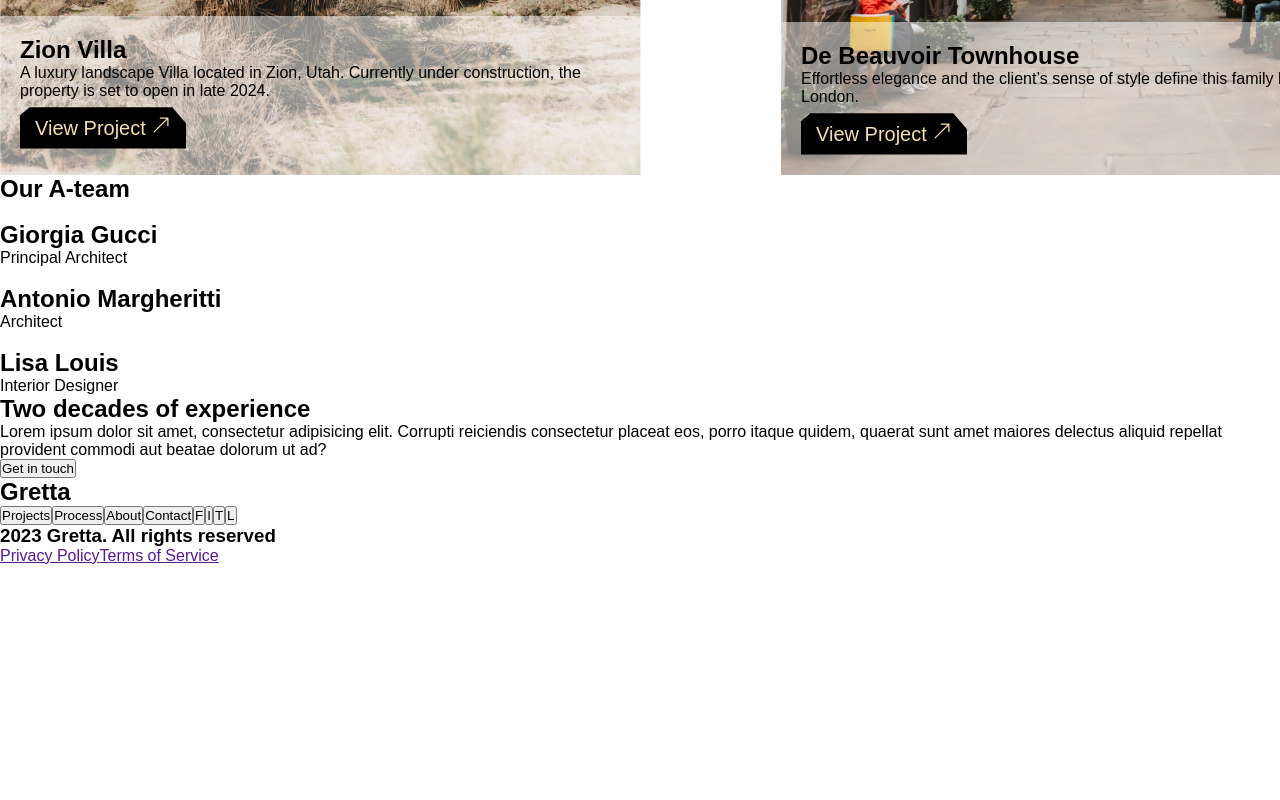
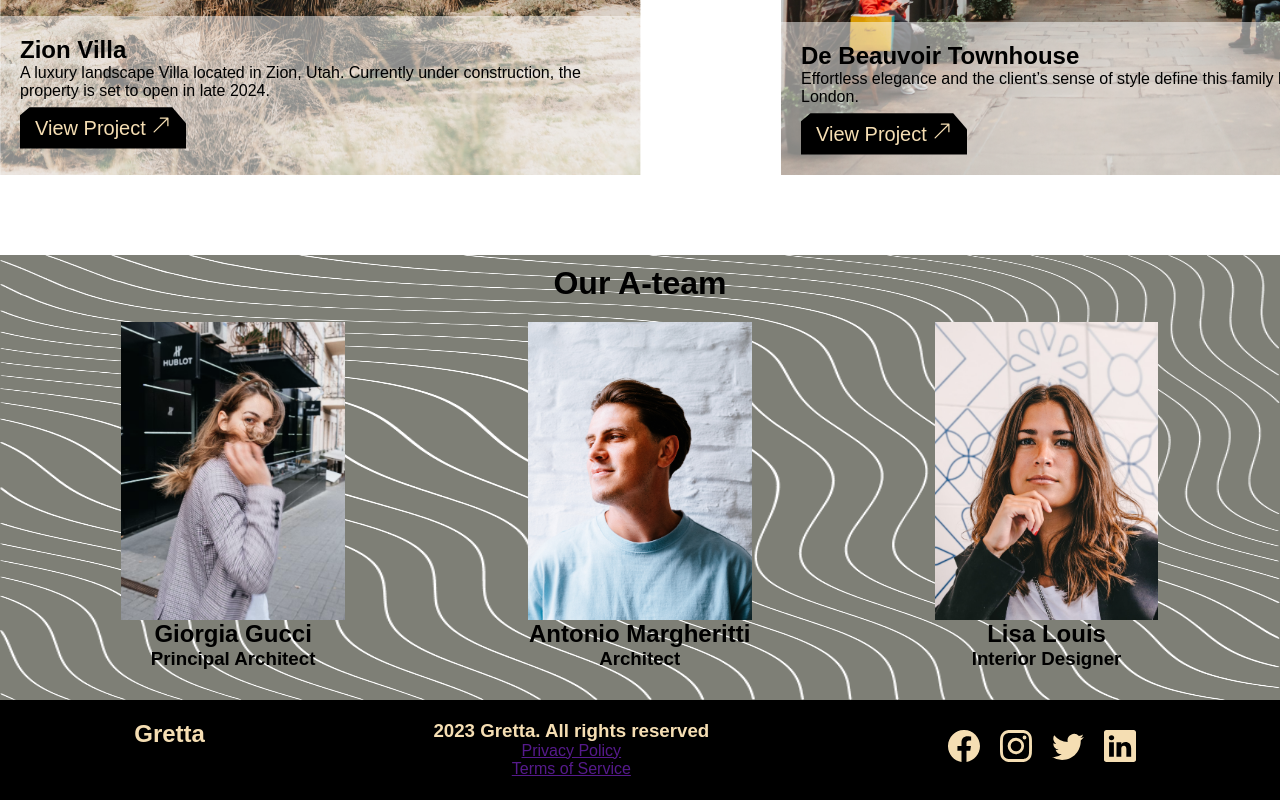
Before and after one commit to liensanchez/greta-architecture, a React (Vite) app: page / in a window 1280 px wide. Shown: the part 2233-3033 px from the top of the page. Before the commit the page ends 2798 px from the top, so only its background shows below. Built offline with nearby package versions, Linux system fonts and the light colour scheme; a web font is replaced by a local one.

Commit message:
finnished Team finnished Footer

```diff
--- a/src/App.jsx
+++ b/src/App.jsx
@@ -5,10 +5,7 @@ import Experience from './components/Experience/Experience'
 import Showcase from './components/Showcase/Showcase'
 import Portfolio from './components/Portfolio/Portfolio'
 import Team from './components/Team/Team'
-import CallToAction from './components/CallToAction/CallToAction'
 import Footer from './components/Footer/Footer'
-
-
 
 
 function App() {
@@ -21,7 +18,6 @@ function App() {
       <Showcase/>
       <Portfolio/>
       <Team/>
-      <CallToAction/>
       <Footer/>
     </>
   )
--- a/src/components/CallToAction/CallToAction.jsx
+++ /dev/null
@@ -1,13 +0,0 @@
-import React from 'react'
-
-function CallToAction() {
-  return (
-    <div>
-      <h2>Two decades of experience</h2>
-      <p>Lorem ipsum dolor sit amet, consectetur adipisicing elit. Corrupti reiciendis consectetur placeat eos, porro itaque quidem, quaerat sunt amet maiores delectus aliquid repellat provident commodi aut beatae dolorum ut ad?</p>
-      <button>Get in touch</button>
-    </div>
-  )
-}
-
-export default CallToAction
--- /dev/null
+++ b/src/components/Footer/Footer.css
@@ -0,0 +1,27 @@
+.footerContainer{
+  background-color: black;
+  color: wheat;
+  display: flex;
+  flex-direction: row;
+  justify-content: space-around;
+  padding: 20px;
+}
+
+.middleFooter{
+  display: flex;
+  flex-direction: column;
+  align-items: center;
+}
+
+.rigtFooter{
+  border: none;
+
+}
+
+.buttonFooter{
+  font-size: xx-large;
+  padding: 10px;
+  border: none;
+  background-color: transparent;
+  color: wheat;
+}
--- a/src/components/Footer/Footer.jsx
+++ b/src/components/Footer/Footer.jsx
@@ -1,26 +1,34 @@
 import React from 'react'
+import './Footer.css'
+import { BsInstagram } from "react-icons/bs";
+import { BsTwitter } from "react-icons/bs";
+import { BsLinkedin } from "react-icons/bs";
+import { BsFacebook } from "react-icons/bs";
+
+
+
+
 
 function Footer() {
   return (
-    <div>
+    <div className='footerContainer'>
 
-      <div>
+      <div className='leftFooter'>
         <h2>Gretta</h2>
-        <button>Projects</button>
-        <button>Process</button>
-        <button>About</button>
-        <button>Contact</button>
-        <button>F</button>
-        <button>I</button>
-        <button>T</button>
-        <button>L</button>
       </div>
 
-    <div>
-      <h3>2023 Gretta. All rights reserved</h3>
-      <a href="">Privacy Policy</a>
-      <a href="">Terms of Service</a>
-    </div>
+      <div className='middleFooter'>
+        <h3>2023 Gretta. All rights reserved</h3>
+        <a href="">Privacy Policy</a>
+        <a href="">Terms of Service</a>
+      </div>
+
+      <div className='rigtFooter'>
+        <button className='buttonFooter'><BsFacebook/></button>
+        <button className='buttonFooter'><BsInstagram/></button>
+        <button className='buttonFooter'><BsTwitter/></button>
+        <button className='buttonFooter'><BsLinkedin/></button>
+      </div>
 
     </div>
   )
--- a/src/components/Portfolio/Portfolio.css
+++ b/src/components/Portfolio/Portfolio.css
@@ -24,8 +24,6 @@
   margin-top: 100%;
 }
 
-
-
 .buttonShowProject{
   border: none;
   background-color: transparent;
--- /dev/null
+++ b/src/components/Team/Team.css
@@ -0,0 +1,47 @@
+.teamContainer{
+  display: flex;
+  flex-direction: column;
+  align-items: center;
+  margin-top: 10vh;
+  background-color: #7E7F76;
+  padding: 10px;
+  z-index: 2;
+  position: relative;
+}
+
+.teamTitle{
+  position: relative;
+  z-index: 2;
+  font-size: xx-large;
+}
+
+.teamPattern{
+  position: absolute;
+  z-index: 1;
+  margin-top: -10px;
+  width: 100%;
+  height: 100%;
+  overflow: hidden;
+}
+
+.teamInfo{
+  display: flex;
+  flex-direction: row;
+  align-items: center;
+  justify-content: space-evenly;
+  position: relative;
+  z-index: 2;
+  padding: 20px;
+  overflow: hidden;
+}
+
+.teamInfoIndividual{
+  display: flex;
+  flex-direction: column;
+  align-items: center;
+}
+
+.teamMemberImg{
+  width: 55%;
+  height: 75%;
+}
--- a/src/components/Team/Team.jsx
+++ b/src/components/Team/Team.jsx
@@ -1,27 +1,36 @@
 import React from 'react'
+import './Team.css'
+import img1 from '../../assets/Team Member 1.png'
+import img2 from '../../assets/Team Member 2.png'
+import img3 from '../../assets/Team Member 3.png'
+import img4 from '../../assets/Mystery Item A.png'
+
+
 
 function Team() {
+
+  const teamInfo = [
+    {name:"Giorgia Gucci", job:"Principal Architect", img:img1},
+    {name:"Antonio Margheritti", job:"Architect", img:img2},
+    {name:"Lisa Louis", job:"Interior Designer", img:img3},
+  ]
+
+
   return (
-    <div>
-      <h2>Our A-team</h2>
+    <div className='teamContainer'>
+      <img src={img4} alt=""  className='teamPattern'/>
+      <h2 className='teamTitle'>Our A-team</h2>
 
-      <div>
-        <img src="" alt="" />
-        <h2>Giorgia Gucci</h2>
-        <p>Principal Architect</p>
+      <div className='teamInfo'>
+      {teamInfo.map((item) => (
+              <div className='teamInfoIndividual' key='index'>
+                <img src={item.img} alt="" className='teamMemberImg'/>
+                <h2>{item.name}</h2>
+                <h3>{item.job}</h3>
+              </div>
+          ))}
       </div>
 
-      <div>
-        <img src="" alt="" />
-        <h2>Antonio Margheritti</h2>
-        <p>Architect</p>
-      </div>
-
-      <div>
-        <img src="" alt="" />
-        <h2>Lisa Louis</h2>
-        <p>Interior Designer</p>
-      </div>
     </div>
   )
 }
```
